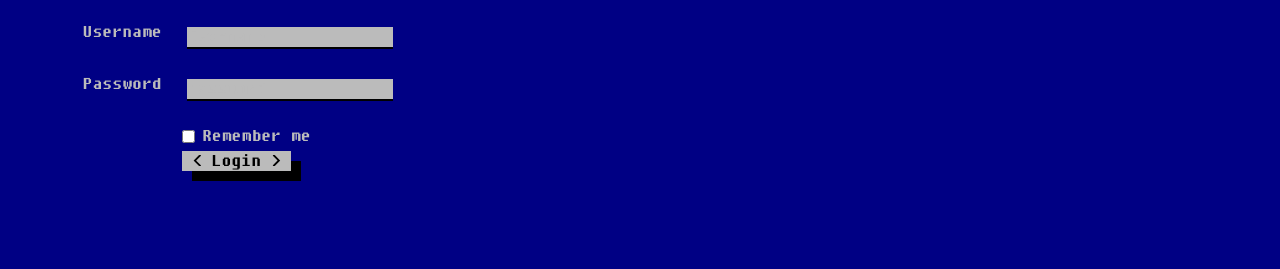
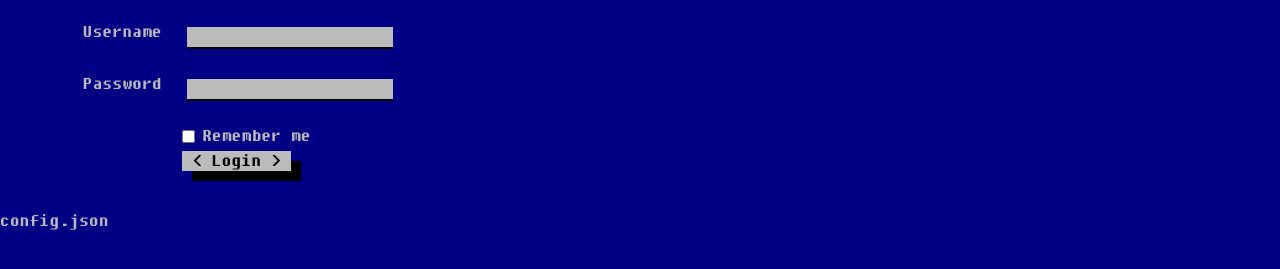
Before and after one commit to shipcod3/honeypy, a plain HTML site: page index.html in a window 1280 px wide. Shown: the part 23-292 px from the top of the page. Drawn offline with Linux system fonts and the light colour scheme.

Commit message:
Update index.html

```diff
--- a/index.html
+++ b/index.html
@@ -52,6 +52,8 @@
       </div>
     </form>
 
+  config.json
+
 <script src="js/jquery.js"></script>
 <script src="js/bootstrap.min.js"></script>
 
```
